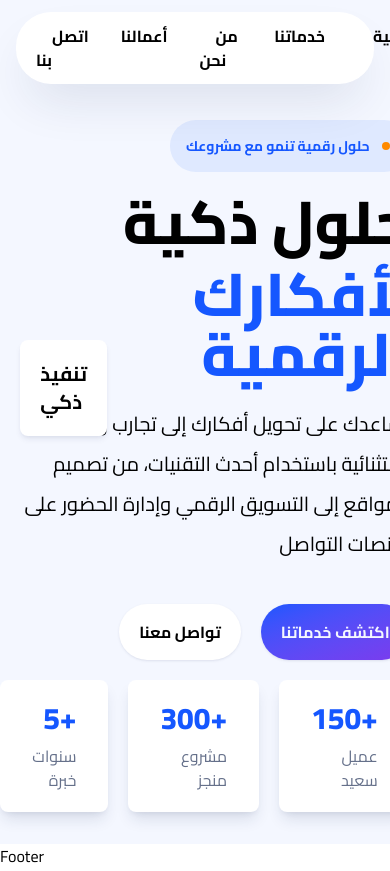
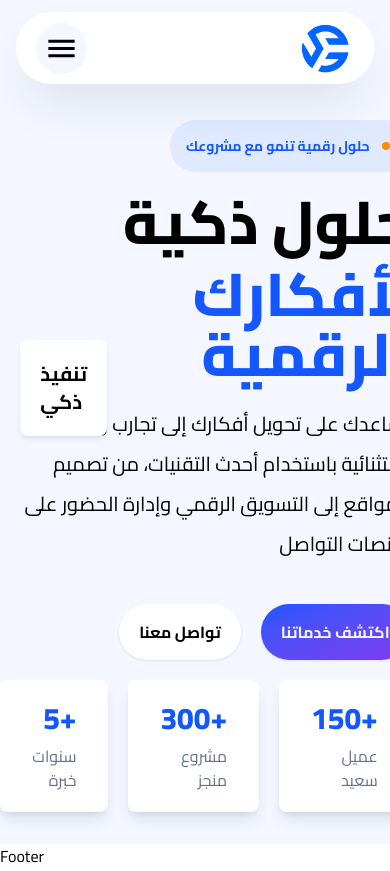
Before and after one commit to Yousef-El-Black/algomedia, a React (Vite) app in the folder client/: page / in a window 390 px wide. Built offline with nearby package versions, Linux system fonts and the light colour scheme.

Commit message:
Make Header Responsive with Mobile Screens

```diff
--- a/client/src/components/Header.tsx
+++ b/client/src/components/Header.tsx
@@ -1,4 +1,8 @@
 import { Link } from "react-router-dom";
+import MenuIcon from "@mui/icons-material/Menu";
+import CloseIcon from "@mui/icons-material/Close";
+import { useState } from "react";
+import MenuPopUp from "./MenuPopUp";
 
 const menuLinks = [
   {
@@ -29,12 +33,28 @@ type MenuLinkType = {
 };
 
 const Header = () => {
+  const [isMenuOpen, setIsMenuOpen] = useState(false);
+
+  const toggleMenu = () => {
+    setIsMenuOpen(!isMenuOpen);
+  };
+
   return (
     <header className="py-3 fixed top-0 left-0 w-full z-90">
-      <div className="container h-18">
+      <div className="container h-18 relative z-90">
         <div className="w-full h-full shadow-2xl shadow-shadow rounded-[35px] flex justify-between items-center px-5 bg-card">
           <div className="left">
-            <ul className="flex flex-row-reverse gap-4 font-bold">
+            <div
+              className="menu-icon rounded-full bg-soft p-2 cursor-pointer lg:hidden"
+              onClick={toggleMenu}
+            >
+              {!isMenuOpen ? (
+                <MenuIcon fontSize="large" />
+              ) : (
+                <CloseIcon fontSize="large" />
+              )}
+            </div>
+            <ul className="hidden lg:flex flex-row-reverse gap-4 font-bold">
               {menuLinks.map((item: MenuLinkType, index: number) => {
                 return (
                   <li key={"menuLink-" + index} className=" ">
@@ -57,6 +77,11 @@ const Header = () => {
           </Link>
         </div>
       </div>
+      <MenuPopUp
+        setIsOpen={setIsMenuOpen}
+        isOpen={isMenuOpen}
+        menu={menuLinks}
+      />
     </header>
   );
 };
--- /dev/null
+++ b/client/src/components/MenuPopUp.tsx
@@ -0,0 +1,46 @@
+import { Link } from "react-router-dom";
+
+const MenuPopUp = ({
+  setIsOpen,
+  isOpen,
+  menu,
+}: {
+  setIsOpen: (value: boolean | ((prevState: boolean) => boolean)) => void;
+  isOpen: boolean;
+  menu: { title: string; link: string }[];
+}) => {
+  return (
+    <div
+      className={`z-89 lg:hidden fixed w-screen h-screen top-0 left-0 ${isOpen ? "" : "hidden"}`}
+    >
+      <div
+        className="overlay bg-[#00000080] w-full h-full"
+        onClick={() => setIsOpen(false)}
+      ></div>
+      <div className="container absolute top-25">
+        <ul className="menu bg-white  w-full rounded-lg text-center p-4">
+          {menu.map(
+            (menuItem: { title: string; link: string }, index: number) => {
+              return (
+                <li
+                  key={"menuitem-" + index}
+                  className="w-full"
+                  onClick={() => setIsOpen(false)}
+                >
+                  <Link
+                    to={menuItem.link}
+                    className="p-4 block w-full my-3 font-bold hover:text-soft hover:bg-linear-to-br from-primary to-secondary rounded-full cursor-pointer duration-300"
+                  >
+                    {menuItem.title}
+                  </Link>
+                </li>
+              );
+            },
+          )}
+        </ul>
+      </div>
+    </div>
+  );
+};
+
+export default MenuPopUp;
```
